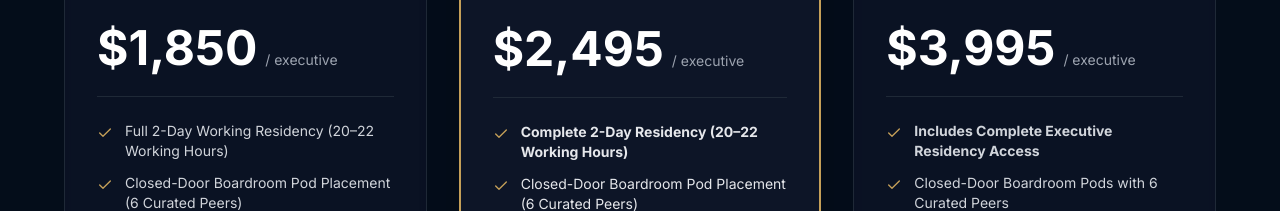
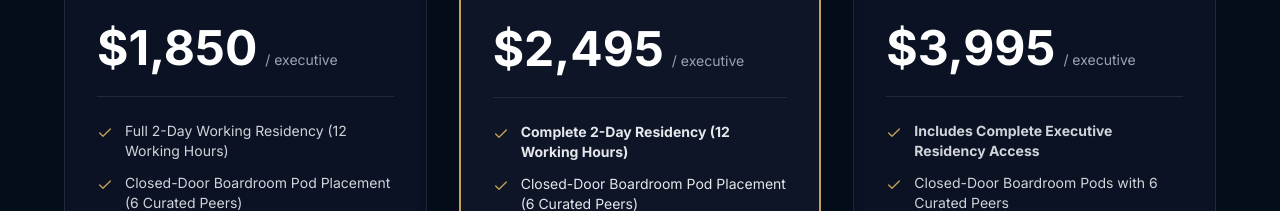
Before and after one commit to MedGo-bot/hhls-2026-final, a React (Vite) app: page / in a window 1280 px wide. Shown: the part 9660-9871 px from the top of the page. Built offline with nearby package versions, Linux system fonts and the light colour scheme.

Commit message:
Update working hours in Pricing component

```diff
--- a/src/components/Pricing.tsx
+++ b/src/components/Pricing.tsx
@@ -126,7 +126,7 @@ export default function Pricing() {
               <div className="border-t border-gray-800 pt-6 space-y-3 mb-8">
                 <div className="flex items-start gap-3 text-sm text-gray-300">
                   <Check className="w-4 h-4 mt-1 flex-shrink-0" style={{ color: 'var(--gold)' }} />
-                  <span>Full 2-Day Working Residency (20–22 Working Hours)</span>
+                  <span>Full 2-Day Working Residency (12 Working Hours)</span>
                 </div>
                 <div className="flex items-start gap-3 text-sm text-gray-300">
                   <Check className="w-4 h-4 mt-1 flex-shrink-0" style={{ color: 'var(--gold)' }} />
@@ -177,7 +177,7 @@ export default function Pricing() {
               <div className="border-t border-gray-800 pt-6 space-y-3 mb-8">
                 <div className="flex items-start gap-3 text-sm text-gray-200">
                   <Check className="w-4 h-4 mt-1 flex-shrink-0" style={{ color: 'var(--gold)' }} />
-                  <span><strong>Complete 2-Day Residency (20–22 Working Hours)</strong></span>
+                  <span><strong>Complete 2-Day Residency (12 Working Hours)</strong></span>
                 </div>
                 <div className="flex items-start gap-3 text-sm text-gray-200">
                   <Check className="w-4 h-4 mt-1 flex-shrink-0" style={{ color: 'var(--gold)' }} />
```
